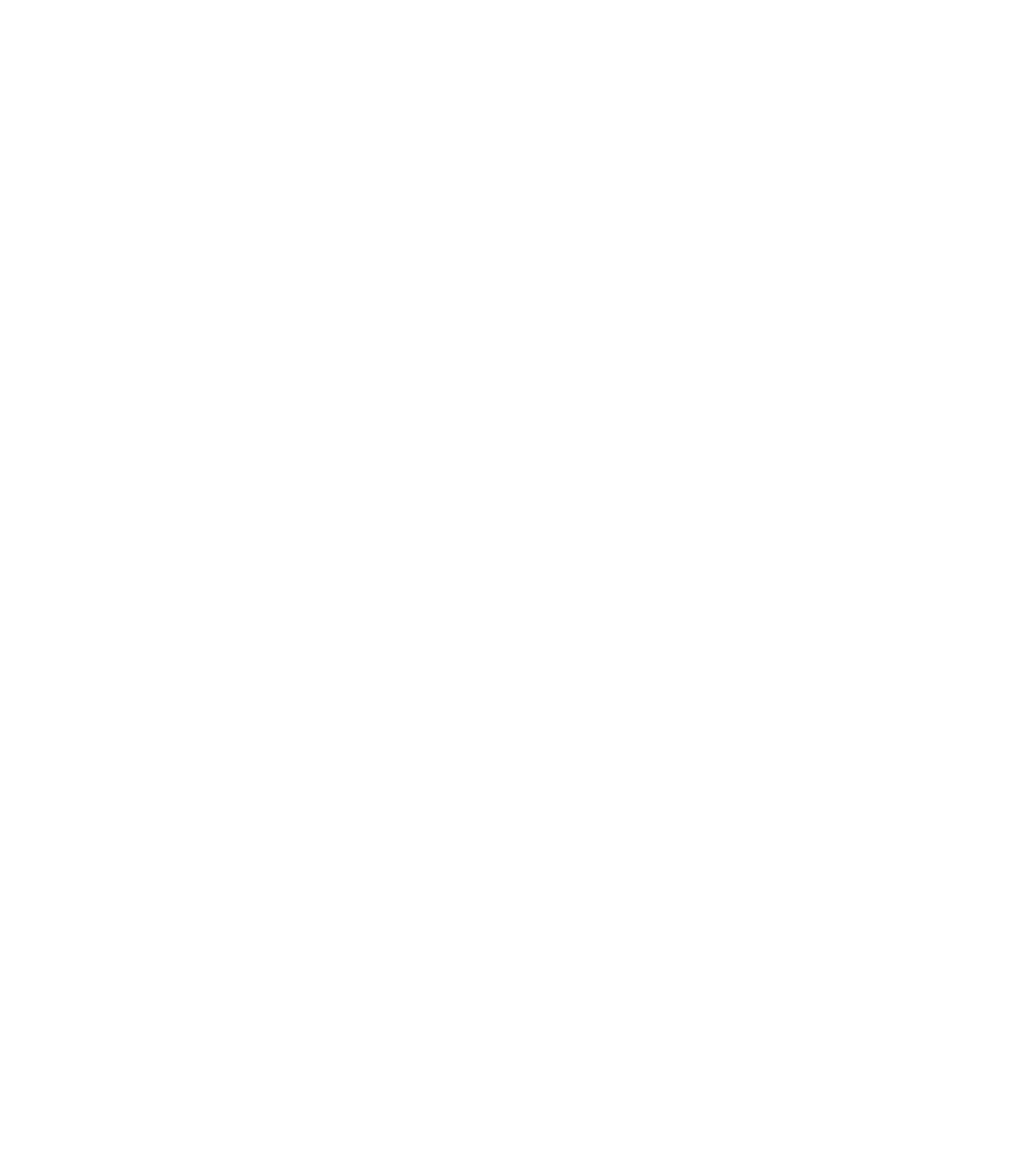
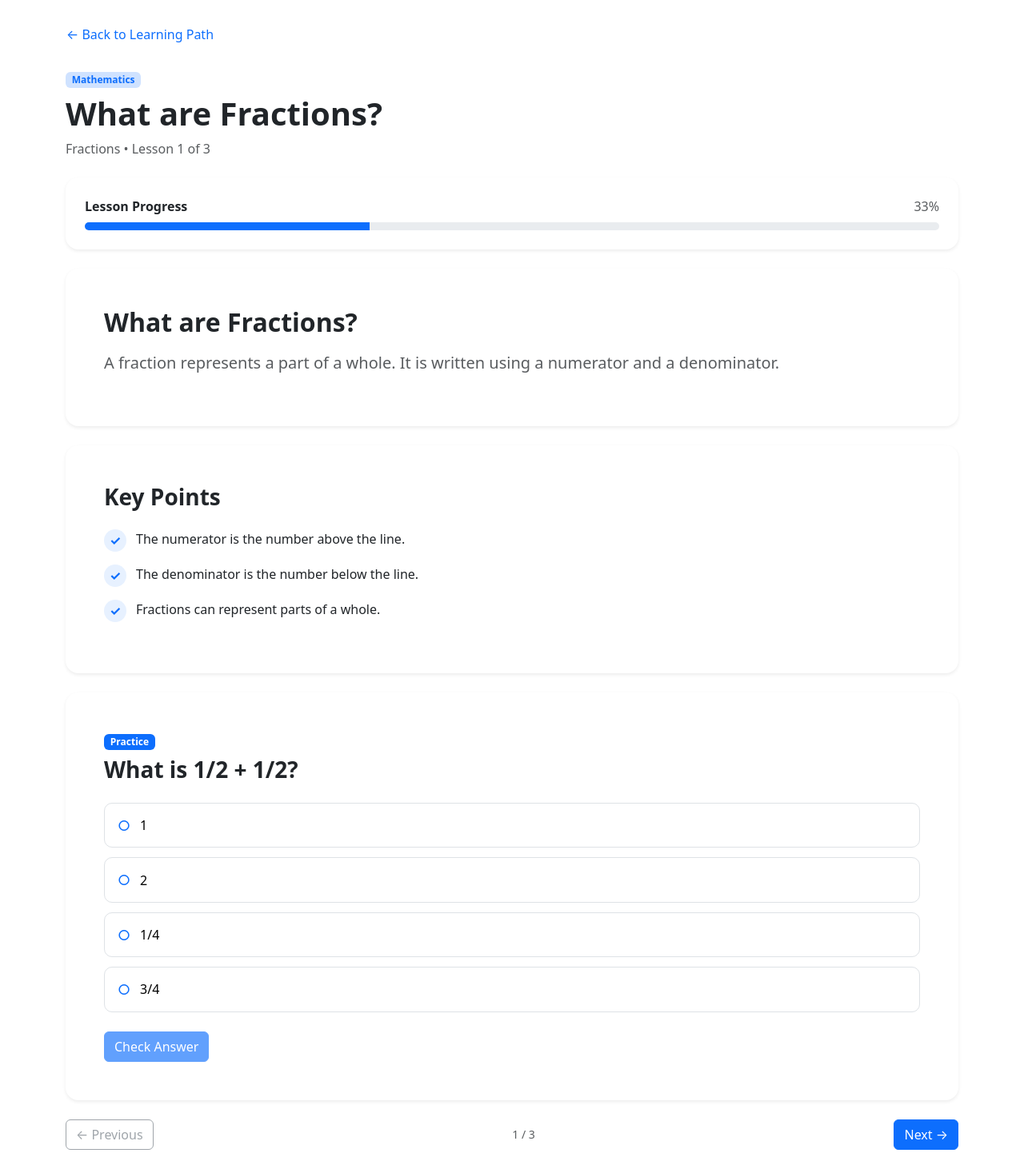
Before and after one commit to Shreeman-Gurram/Edu-Track, a React (Vite) app in the folder client/: page /learning-content in a window 1280 px wide. Before the commit this address had no page. Shown: the whole page at 80% size. Before the commit the page ends 800 px from the top, so only its background shows below. Built offline with nearby package versions, Linux system fonts and the light colour scheme.

Commit message:
feat: complete learning content

```diff
--- a/client/src/App.jsx
+++ b/client/src/App.jsx
@@ -8,7 +8,7 @@ import Assessment from './pages/Assessment'
 import Results from './pages/Results'
 import LearningPath from './pages/LearningPath'
 import Progress from './pages/Progress'
-
+import LearningContent from './pages/LearningContent'
 import MainLayout from './components/layout/MainLayout'
 
 function App() {
@@ -46,7 +46,10 @@ function App() {
             </MainLayout>
           }
         />
-
+        <Route
+          path="/learning-content"
+          element={<LearningContent />}
+        />
         <Route
           path="/assessment"
           element={
--- a/client/src/index.css
+++ b/client/src/index.css
@@ -430,3 +430,70 @@ body {
   transform: translateY(-4px);
   box-shadow: 0 8px 24px rgba(0, 0, 0, 0.08);
 }
+
+/* =========================
+   LEARNING CONTENT
+   ========================= */
+
+.learning-content-page {
+  max-width: 1000px;
+}
+
+.learning-content-page .card {
+  border-radius: 16px;
+}
+
+.learning-point {
+  display: flex;
+  align-items: flex-start;
+  gap: 12px;
+  font-size: 1rem;
+}
+
+.point-icon {
+  display: inline-flex;
+  align-items: center;
+  justify-content: center;
+  width: 28px;
+  height: 28px;
+  border-radius: 50%;
+  background-color: #e7f1ff;
+  color: #0d6efd;
+  font-weight: bold;
+  flex-shrink: 0;
+}
+
+.lesson-option {
+  width: 100%;
+  display: flex;
+  align-items: center;
+  gap: 12px;
+  text-align: left;
+  padding: 14px 16px;
+  margin-bottom: 12px;
+  background: #fff;
+  border: 1px solid #dee2e6;
+  border-radius: 10px;
+  cursor: pointer;
+  transition: all 0.2s ease;
+}
+
+.lesson-option:hover {
+  border-color: #0d6efd;
+  background-color: #f8fbff;
+}
+
+.lesson-option.selected {
+  border-color: #0d6efd;
+  background-color: #e7f1ff;
+}
+
+.option-radio {
+  font-size: 1.1rem;
+  color: #0d6efd;
+}
+
+.lesson-option:disabled {
+  cursor: not-allowed;
+  opacity: 0.6;
+}
--- /dev/null
+++ b/client/src/pages/LearningContent.jsx
@@ -0,0 +1,287 @@
+import { useState } from 'react'
+import { useNavigate } from 'react-router-dom'
+
+const lessons = [
+  {
+    id: 1,
+    title: 'What are Fractions?',
+    content:
+      'A fraction represents a part of a whole. It is written using a numerator and a denominator.',
+    keyPoints: [
+      'The numerator is the number above the line.',
+      'The denominator is the number below the line.',
+      'Fractions can represent parts of a whole.',
+    ],
+    question: 'What is 1/2 + 1/2?',
+    options: ['1', '2', '1/4', '3/4'],
+    answer: '1',
+  },
+  {
+    id: 2,
+    title: 'Adding Fractions',
+    content:
+      'When fractions have the same denominator, add their numerators and keep the denominator the same.',
+    keyPoints: [
+      'Keep the denominator the same.',
+      'Add the numerators.',
+      'Simplify the answer when necessary.',
+    ],
+    question: 'What is 1/4 + 1/4?',
+    options: ['1/2', '1/4', '2', '3/4'],
+    answer: '1/2',
+  },
+  {
+    id: 3,
+    title: 'Comparing Fractions',
+    content:
+      'Fractions can be compared to determine which represents a larger or smaller part of a whole.',
+    keyPoints: [
+      'Compare fractions using common denominators.',
+      'A larger numerator means a larger fraction when denominators are equal.',
+      'Use visual models when needed.',
+    ],
+    question: 'Which fraction is larger?',
+    options: ['1/4', '3/4', '1/8', '1/10'],
+    answer: '3/4',
+  },
+]
+
+function LearningContent() {
+  const navigate = useNavigate()
+
+  const [currentLesson, setCurrentLesson] = useState(0)
+  const [selectedAnswer, setSelectedAnswer] = useState('')
+  const [showResult, setShowResult] = useState(false)
+
+  const lesson = lessons[currentLesson]
+
+  const progress =
+    ((currentLesson + 1) / lessons.length) * 100
+
+  const handleAnswer = (option) => {
+    setSelectedAnswer(option)
+    setShowResult(false)
+  }
+
+  const checkAnswer = () => {
+    if (!selectedAnswer) return
+    setShowResult(true)
+  }
+
+  const nextLesson = () => {
+    if (currentLesson < lessons.length - 1) {
+      setCurrentLesson(currentLesson + 1)
+      setSelectedAnswer('')
+      setShowResult(false)
+    }
+  }
+
+  const previousLesson = () => {
+    if (currentLesson > 0) {
+      setCurrentLesson(currentLesson - 1)
+      setSelectedAnswer('')
+      setShowResult(false)
+    }
+  }
+
+  return (
+    <div className="container py-4 learning-content-page">
+
+      {/* Back Button */}
+      <button
+        className="btn btn-link text-decoration-none px-0 mb-4"
+        onClick={() => navigate('/learning-path')}
+      >
+        ← Back to Learning Path
+      </button>
+
+      {/* Header */}
+      <div className="mb-4">
+        <span className="badge bg-primary-subtle text-primary mb-2">
+          Mathematics
+        </span>
+
+        <h1 className="fw-bold mb-2">
+          {lesson.title}
+        </h1>
+
+        <p className="text-muted mb-0">
+          Fractions • Lesson {currentLesson + 1} of {lessons.length}
+        </p>
+      </div>
+
+      {/* Progress */}
+      <div className="card border-0 shadow-sm mb-4">
+        <div className="card-body p-4">
+
+          <div className="d-flex justify-content-between mb-2">
+            <span className="fw-semibold">
+              Lesson Progress
+            </span>
+
+            <span className="text-muted">
+              {Math.round(progress)}%
+            </span>
+          </div>
+
+          <div
+            className="progress"
+            style={{ height: '10px' }}
+          >
+            <div
+              className="progress-bar"
+              style={{ width: `${progress}%` }}
+            />
+          </div>
+
+        </div>
+      </div>
+
+      {/* Lesson Content */}
+      <div className="card border-0 shadow-sm mb-4">
+        <div className="card-body p-4 p-md-5">
+
+          <h2 className="fw-bold mb-3">
+            {lesson.title}
+          </h2>
+
+          <p className="fs-5 text-muted">
+            {lesson.content}
+          </p>
+
+        </div>
+      </div>
+
+      {/* Key Points */}
+      <div className="card border-0 shadow-sm mb-4">
+        <div className="card-body p-4 p-md-5">
+
+          <h3 className="fw-bold mb-4">
+            Key Points
+          </h3>
+
+          <div>
+            {lesson.keyPoints.map((point, index) => (
+              <div
+                key={index}
+                className="learning-point mb-3"
+              >
+                <span className="point-icon">
+                  ✓
+                </span>
+
+                <span>
+                  {point}
+                </span>
+              </div>
+            ))}
+          </div>
+
+        </div>
+      </div>
+
+      {/* Practice Question */}
+      <div className="card border-0 shadow-sm mb-4">
+        <div className="card-body p-4 p-md-5">
+
+          <div className="mb-4">
+            <span className="badge bg-primary mb-2">
+              Practice
+            </span>
+
+            <h3 className="fw-bold">
+              {lesson.question}
+            </h3>
+          </div>
+
+          {/* Options */}
+          <div className="mb-4">
+
+            {lesson.options.map((option) => (
+
+              <button
+                key={option}
+                type="button"
+                className={`lesson-option ${
+                  selectedAnswer === option
+                    ? 'selected'
+                    : ''
+                }`}
+                onClick={() => handleAnswer(option)}
+              >
+                <span className="option-radio">
+                  {selectedAnswer === option
+                    ? '●'
+                    : '○'}
+                </span>
+
+                <span>{option}</span>
+              </button>
+
+            ))}
+
+          </div>
+
+          {/* Check Answer */}
+          <button
+            className="btn btn-primary"
+            disabled={!selectedAnswer}
+            onClick={checkAnswer}
+          >
+            Check Answer
+          </button>
+
+          {/* Result */}
+          {showResult && (
+            <div className="mt-4">
+
+              {selectedAnswer === lesson.answer ? (
+                <div className="alert alert-success mb-0">
+                  <strong>Correct! 🎉</strong>
+                  <br />
+                  Great job. You're ready to continue.
+                </div>
+              ) : (
+                <div className="alert alert-danger mb-0">
+                  <strong>Not quite.</strong>
+                  <br />
+                  Review the concept and try again.
+                </div>
+              )}
+
+            </div>
+          )}
+
+        </div>
+      </div>
+
+      {/* Navigation */}
+      <div className="d-flex justify-content-between align-items-center gap-3">
+
+        <button
+          className="btn btn-outline-secondary"
+          disabled={currentLesson === 0}
+          onClick={previousLesson}
+        >
+          ← Previous
+        </button>
+
+        <span className="text-muted small">
+          {currentLesson + 1} / {lessons.length}
+        </span>
+
+        <button
+          className="btn btn-primary"
+          disabled={currentLesson === lessons.length - 1}
+          onClick={nextLesson}
+        >
+          Next →
+        </button>
+
+      </div>
+
+    </div>
+  )
+}
+
+export default LearningContent
--- a/client/src/pages/LearningPath.jsx
+++ b/client/src/pages/LearningPath.jsx
@@ -86,7 +86,7 @@ function LearningPath() {
 
           <button
             className="btn btn-primary"
-            onClick={() => navigate('/topics')}
+            onClick={() => navigate('/learning-content')}
           >
             Start Learning
           </button>
@@ -160,7 +160,7 @@ function LearningPath() {
 
                 <button
                   className="btn btn-outline-primary w-100"
-                  onClick={() => navigate('/topics')}
+                  onClick={() => navigate('/learning-content')}
                 >
                   {topic.action}
                 </button>
```
